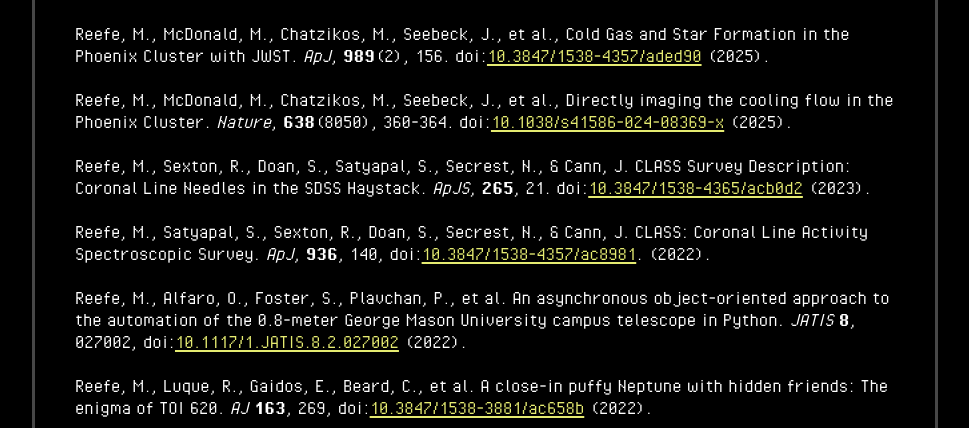
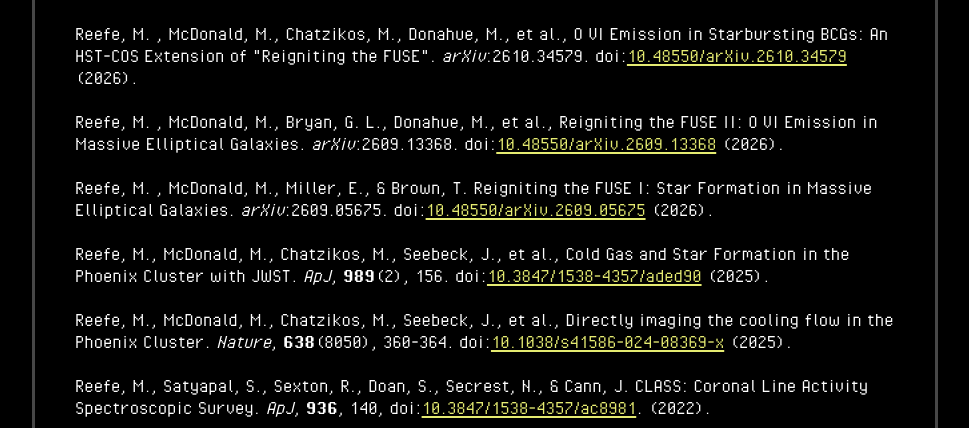
Before and after one commit to Michael-Reefe/Personal-Website, a website: page publications.html in a window 1280 px wide. Shown: the part 372-800 px from the top of the page, without its empty margins (155-1124 px from the left). Drawn offline with Linux system fonts and the light colour scheme; no server answers.

Commit message:
update pub page

```diff
--- a/publications.html
+++ b/publications.html
@@ -78,27 +78,36 @@
 
           <h2>Selected Publications</h2>
           <p>
+          Reefe, M. , McDonald, M., Chatzikos, M., Donahue, M., et al., O VI Emission in Starbursting BCGs: An HST-COS Extension of "Reigniting the FUSE". <em>arXiv</em>:2610.34579. doi:<a href="https://doi.org/10.48550/arXiv.2610.34579">10.48550/arXiv.2610.34579</a> (2026).
+          <br>
+          <br>
+          Reefe, M. , McDonald, M., Bryan, G. L., Donahue, M., et al., Reigniting the FUSE II: O VI Emission in Massive Elliptical Galaxies. <em>arXiv</em>:2609.13368. doi:<a href="https://doi.org/10.48550/arXiv.2609.13368">10.48550/arXiv.2609.13368</a> (2026).
+          <br>
+          <br>
+          Reefe, M. , McDonald, M., Miller, E., & Brown, T. Reigniting the FUSE I: Star Formation in Massive Elliptical Galaxies. <em>arXiv</em>:2609.05675. doi:<a href="https://doi.org/10.48550/arXiv.2609.05675">10.48550/arXiv.2609.05675</a> (2026).
+          <br>
+          <br>
           Reefe, M., McDonald, M., Chatzikos, M., Seebeck, J., et al., Cold Gas and Star Formation in the Phoenix Cluster with JWST. <em>ApJ</em>, <b>989</b>(2), 156.  doi:<a href="https://doi.org/10.3847/1538-4357/aded90" target="_blank">10.3847/1538-4357/aded90</a> (2025).
           <br>
           <br>
           Reefe, M., McDonald, M., Chatzikos, M., Seebeck, J., et al., Directly imaging the cooling flow in the Phoenix Cluster. <em>Nature</em>, <b>638</b>(8050), 360-364. doi:<a href="https://doi.org/10.1038/s41586-024-08369-x" target="_blank">10.1038/s41586-024-08369-x</a> (2025).
           <br>
           <br>
-          Reefe, M., Sexton, R., Doan, S., Satyapal, S., Secrest, N., & Cann, J. CLASS Survey Description: Coronal Line Needles in the SDSS Haystack. <em>ApJS</em>, <b>265</b>, 21. doi:<a href="https://doi.org/10.3847/1538-4365/acb0d2" target="_blank">10.3847/1538-4365/acb0d2</a> (2023).
+          <!-- Reefe, M., Sexton, R., Doan, S., Satyapal, S., Secrest, N., & Cann, J. CLASS Survey Description: Coronal Line Needles in the SDSS Haystack. <em>ApJS</em>, <b>265</b>, 21. doi:<a href="https://doi.org/10.3847/1538-4365/acb0d2" target="_blank">10.3847/1538-4365/acb0d2</a> (2023).
           <br>
-          <br>
+          <br> -->
           Reefe, M., Satyapal, S., Sexton, R., Doan, S., Secrest, N., & Cann, J. CLASS: Coronal Line Activity Spectroscopic Survey. <em>ApJ</em>, <b>936</b>, 140, doi:<a href="https://doi.org/10.3847/1538-4357/ac8981" target="_blank">10.3847/1538-4357/ac8981</a>. (2022).
           <br>
           <br>
           Reefe, M., Alfaro, O., Foster, S., Plavchan, P., et al. An asynchronous object-oriented approach to the
           automation of the 0.8-meter George Mason University campus telescope in Python. <em>JATIS</em> <b>8</b>, 027002, doi:<a href="https://dx.doi.org/10.1117/1.JATIS.8.2.027002" target="_blank">10.1117/1.JATIS.8.2.027002</a> (2022).
-          <br>
-          <br>
-          Reefe, M., Luque, R., Gaidos, E., Beard, C., et al. A close-in puffy Neptune with hidden friends: The enigma of TOI 620. <em>AJ</em> <b>163</b>, 269, doi:<a href="https://dx.doi.org/10.3847/1538-3881/ac658b" target="_blank">10.3847/1538-3881/ac658b</a> (2022).
-          <br>
+          <!-- <br> -->
+          <!-- <br> -->
+          <!-- Reefe, M., Luque, R., Gaidos, E., Beard, C., et al. A close-in puffy Neptune with hidden friends: The enigma of TOI 620. <em>AJ</em> <b>163</b>, 269, doi:<a href="https://dx.doi.org/10.3847/1538-3881/ac658b" target="_blank">10.3847/1538-3881/ac658b</a> (2022).
+          <br> -->
           <!-- <br> -->
           <!-- Cale, B. L., Reefe, M., Plavchan, P., Tanner, A., et al. Diving Beneath the Sea of Stellar Activity: Chromatic Radial Velocities of the Young AU Mic Planetary System. <em>AJ</em> <b>162</b>, 295, doi:<a href="https://dx.doi.org/10.3847/1538-3881/ac2c80" target="_blank">10.3847/1538-3881/ac2c80</a> (2021). -->
-          <!-- <br> -->
+          <br>
           <br>
           </p>
 
```
Also changed, not shown: 1 other file.
